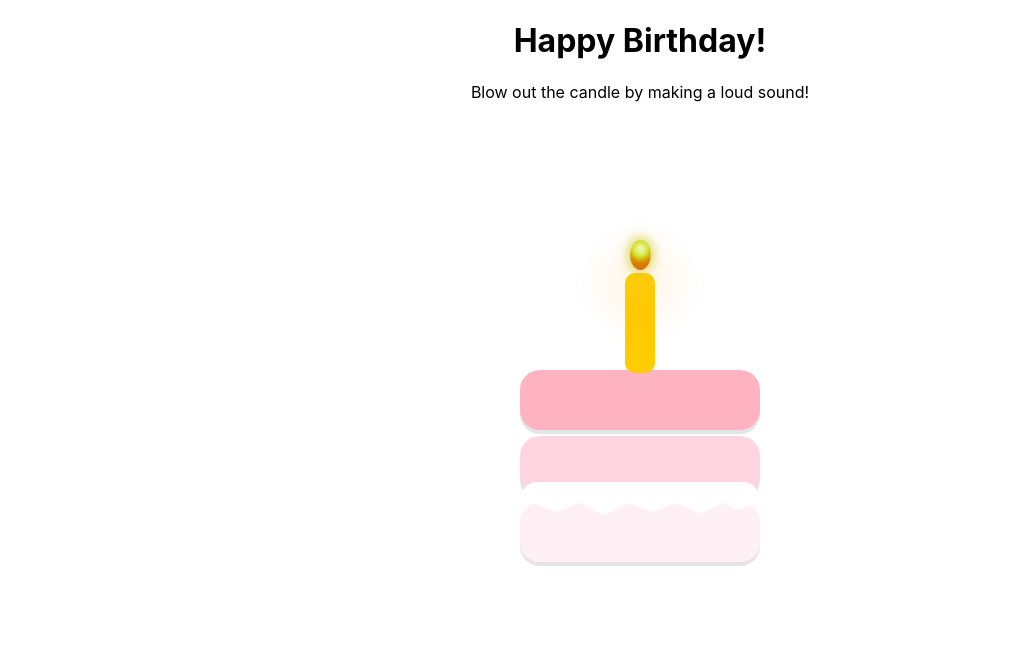
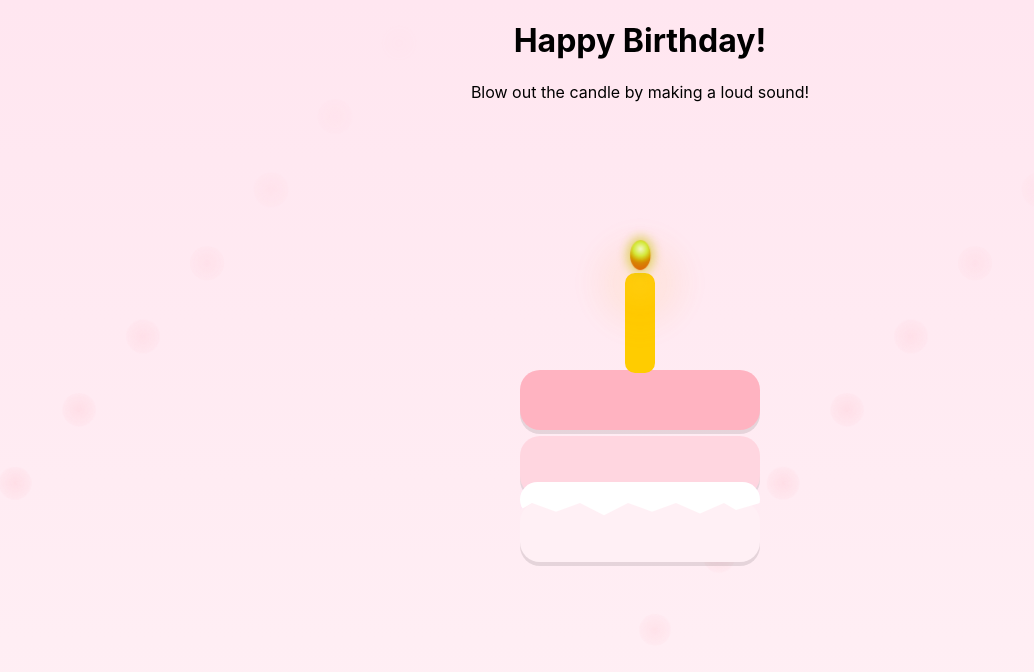
Before and after one commit to Blyn04/interactive-web, a React (Create React App) app: page / in a window 1280 px wide. Shown: the top 672 px of the page, without its empty margins (0-1034 px from the left). Built offline with nearby package versions, Linux system fonts and the light colour scheme; no server answers.

Commit message:
UPDATE BACKGROUND

```diff
--- a/src/App.js
+++ b/src/App.js
@@ -3,6 +3,8 @@ import Candle from './components/Candle';
 import MicRecorder from './components/MicRecorder';
 import MicDetector from "./components/MicDetector";
 import './App.css';
+import AnimatedBackground from './components/AnimatedBackground';
+import BackgroundAnimation from './components/BackgroundAnimation';
 
 const App = () => {
   const [isBlownOut, setIsBlownOut] = useState(false);
@@ -21,6 +23,8 @@ const App = () => {
 
   return (
     <div className="App">
+      {/* <AnimatedBackground/> */}
+      <BackgroundAnimation/>
       <h1>Happy Birthday!</h1>
       <p>Blow out the candle by making a loud sound!</p>
 
--- /dev/null
+++ b/src/components/AnimatedBackground.js
@@ -0,0 +1,14 @@
+import React from "react";
+import "./styles/AnimatedBackground.css";
+
+const AnimatedBackground = () => {
+  return (
+    <div className="animated-bg">
+      {[...Array(15)].map((_, i) => (
+        <div key={i} className={`bubble bubble-${i + 1}`} />
+      ))}
+    </div>
+  );
+};
+
+export default AnimatedBackground;
--- /dev/null
+++ b/src/components/BackgroundAnimation.js
@@ -0,0 +1,16 @@
+import React from "react";
+import "./styles/BackgroundAnimation.css";
+
+const BackgroundAnimation = () => {
+  const circles = Array.from({ length: 20 });
+
+  return (
+    <div className="background-animation">
+      {circles.map((_, i) => (
+        <span key={i} className="circle" style={{ "--i": i }}></span>
+      ))}
+    </div>
+  );
+};
+
+export default BackgroundAnimation;
--- /dev/null
+++ b/src/components/styles/AnimatedBackground.css
@@ -0,0 +1,49 @@
+.animated-bg {
+  position: fixed;
+  top: 0;
+  left: 0;
+  width: 100%;
+  height: 100%;
+  background: radial-gradient(ellipse at bottom, #ffe6f0, #fff0f5);
+  overflow: hidden;
+  z-index: -1;
+}
+
+.bubble {
+  position: absolute;
+  bottom: -100px;
+  width: 20px;
+  height: 20px;
+  background: rgba(255, 182, 193, 0.6);
+  border-radius: 50%;
+  animation: floatUp 10s linear infinite;
+  opacity: 0.5;
+}
+
+@keyframes floatUp {
+  0% {
+    transform: translateY(0) scale(1);
+    opacity: 0.5;
+  }
+  100% {
+    transform: translateY(-120vh) scale(1.3);
+    opacity: 0;
+  }
+}
+
+/* Vary size, position, delay for realism */
+.bubble-1  { left: 5%;  width: 16px; height: 16px; animation-delay: 0s; }
+.bubble-2  { left: 10%; animation-delay: 1s; }
+.bubble-3  { left: 20%; width: 24px; height: 24px; animation-delay: 2s; }
+.bubble-4  { left: 30%; animation-delay: 3s; }
+.bubble-5  { left: 40%; width: 18px; height: 18px; animation-delay: 1.5s; }
+.bubble-6  { left: 50%; animation-delay: 0.5s; }
+.bubble-7  { left: 60%; width: 22px; height: 22px; animation-delay: 2.2s; }
+.bubble-8  { left: 70%; animation-delay: 3.5s; }
+.bubble-9  { left: 80%; animation-delay: 0.8s; }
+.bubble-10 { left: 90%; animation-delay: 1.8s; }
+.bubble-11 { left: 15%; animation-delay: 2.6s; }
+.bubble-12 { left: 35%; animation-delay: 3.1s; }
+.bubble-13 { left: 65%; animation-delay: 1.2s; }
+.bubble-14 { left: 75%; animation-delay: 0.3s; }
+.bubble-15 { left: 85%; animation-delay: 2.9s; }
--- /dev/null
+++ b/src/components/styles/BackgroundAnimation.css
@@ -0,0 +1,37 @@
+.background-animation {
+  position: fixed;
+  top: 0;
+  left: 0;
+  width: 100%;
+  height: 100%;
+  overflow: hidden;
+  z-index: -1; /* Behind everything */
+  background: linear-gradient(to bottom, #ffe6f0, #fff0f5);
+}
+
+.circle {
+  position: absolute;
+  bottom: -100px;
+  width: 30px;
+  height: 30px;
+  background: radial-gradient(circle, rgba(255,192,203,0.4), transparent);
+  border-radius: 50%;
+  animation: floatUp 12s linear infinite;
+  animation-delay: calc(var(--i) * -1s);
+  left: calc(var(--i) * 5%);
+  transform: scale(calc(0.5 + (var(--i) * 0.05)));
+}
+
+@keyframes floatUp {
+  0% {
+    transform: translateY(0) scale(1);
+    opacity: 0.4;
+  }
+  50% {
+    opacity: 0.8;
+  }
+  100% {
+    transform: translateY(-110vh) scale(1.2);
+    opacity: 0;
+  }
+}
```
